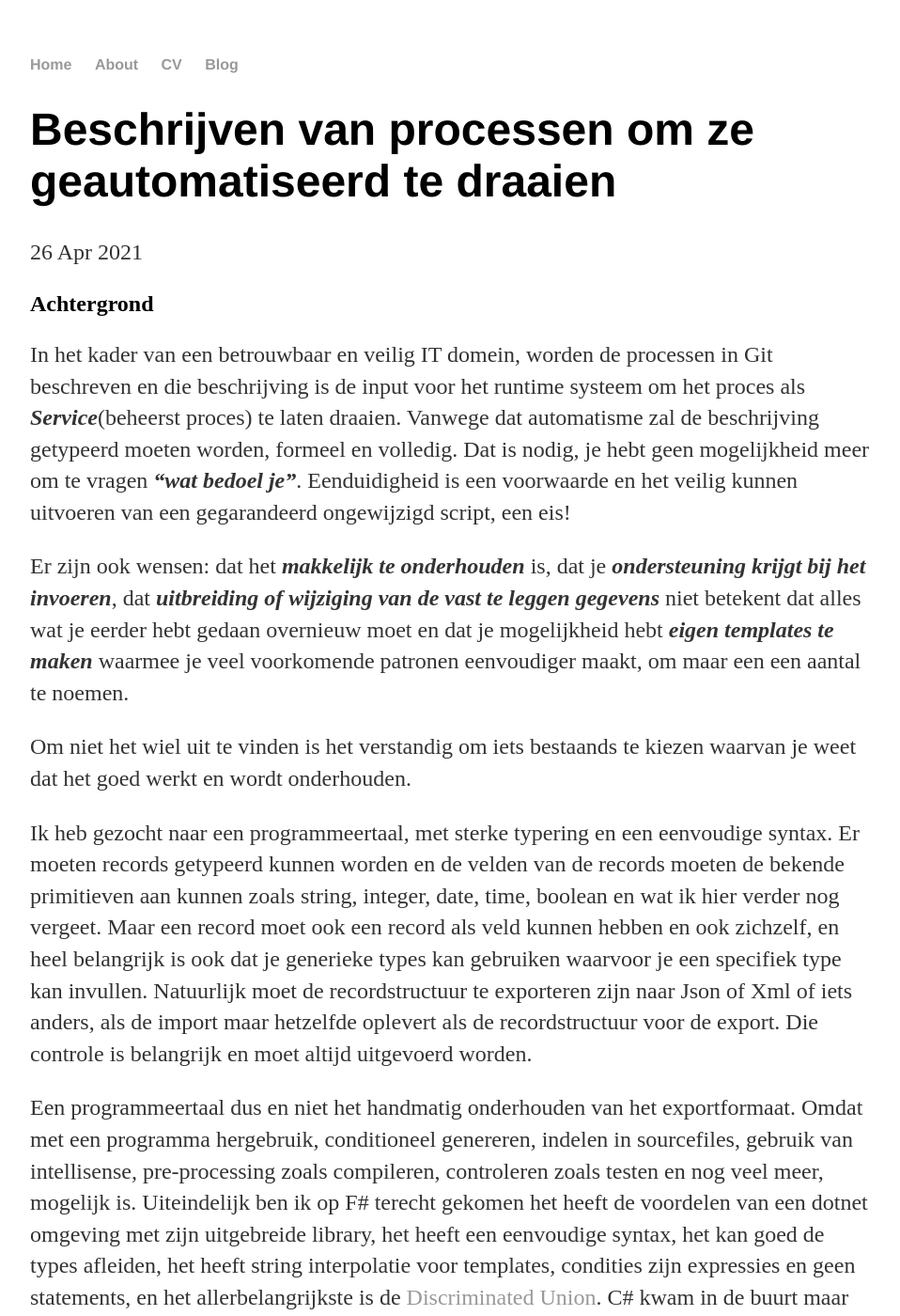
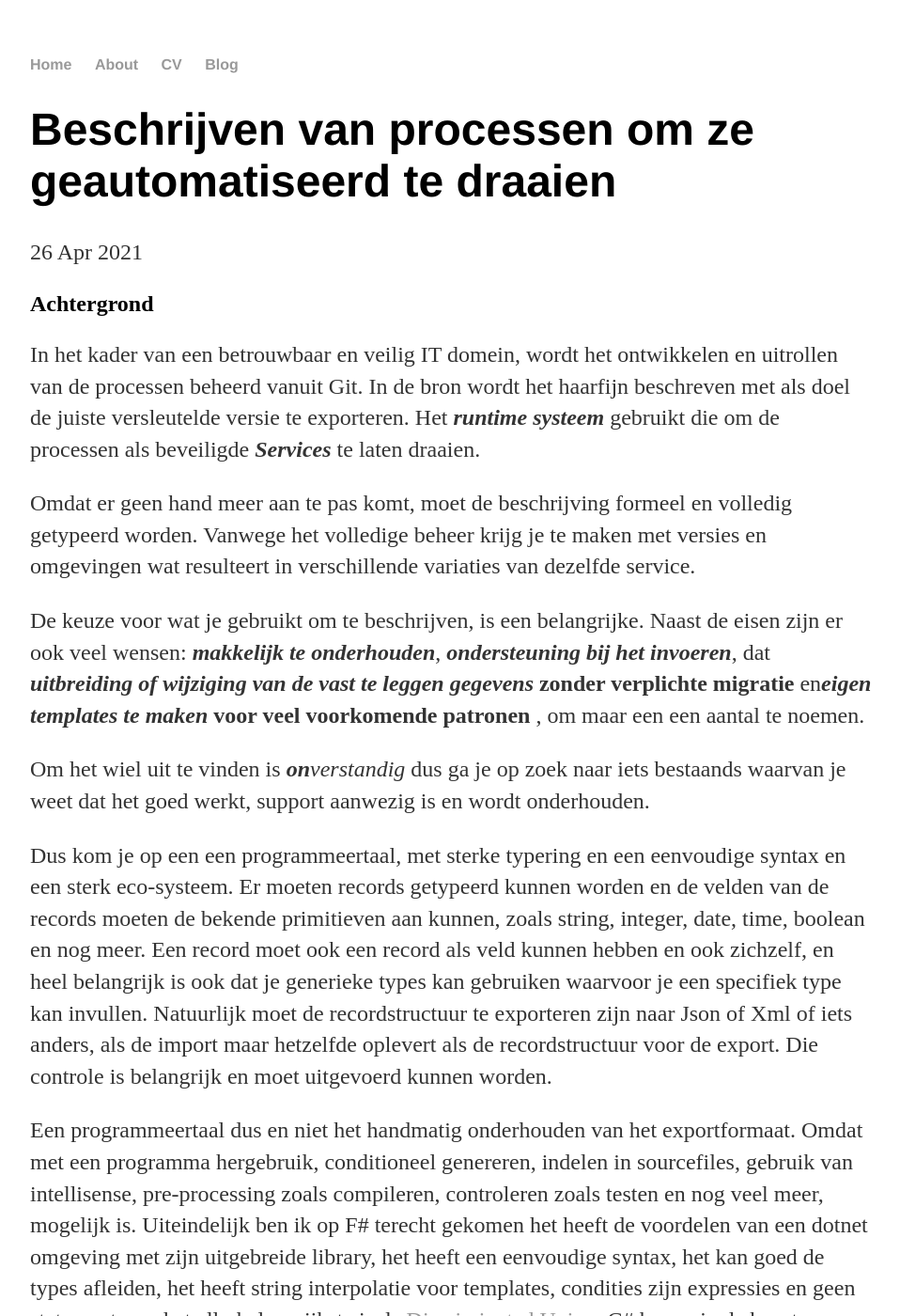
Before and after one commit to paedelm/paedelm.github.io, a Jekyll site: the page built from _posts/2021-04-26-processen beschrijven.md, in a window 1280 px wide and 1400 px high. Shown: the whole window at 94% size, without its empty margins (160-1118 px from the left). Built offline with Jekyll 4.4.1, drawn with Linux system fonts in a browser that asks for light colours; some of the changed text lies outside the part shown.

Commit message:
iets duidelijker gemaakt

```diff
--- a/_posts/2021-04-26-processen beschrijven.md
+++ b/_posts/2021-04-26-processen beschrijven.md
@@ -6,19 +6,25 @@ date: 2021-04-26
 
 ## Achtergrond
 
- In het kader van een betrouwbaar en veilig IT domein, worden de processen in Git beschreven en die beschrijving is de input voor het runtime systeem om het proces als **_Service_**(beheerst proces) te laten draaien. Vanwege dat automatisme zal de beschrijving getypeerd moeten worden, formeel en volledig. Dat is nodig, je hebt geen mogelijkheid meer om te vragen **_"wat bedoel je"_**. Eenduidigheid is een voorwaarde en het veilig kunnen uitvoeren van een gegarandeerd ongewijzigd script, een eis!
+ In het kader van een betrouwbaar en veilig IT domein, wordt het ontwikkelen en uitrollen van de processen beheerd vanuit Git. In de bron wordt het haarfijn beschreven met als doel de juiste versleutelde versie te exporteren. Het **_runtime systeem_** gebruikt die om de processen als beveiligde **_Services_** te laten draaien.
 
-   Er zijn ook wensen: dat het **_makkelijk te onderhouden_** is, dat je **_ondersteuning krijgt bij het invoeren_**, dat **_uitbreiding of wijziging van de vast te leggen gegevens_** niet betekent dat alles wat je eerder hebt gedaan overnieuw moet en dat je mogelijkheid hebt **_eigen templates te maken_** waarmee je veel voorkomende patronen eenvoudiger maakt, om maar een een aantal te noemen.
 
-  Om niet het wiel uit te vinden is het verstandig om iets bestaands te kiezen waarvan je weet dat het goed werkt en wordt onderhouden.
+ Omdat er geen hand meer aan te pas komt, moet de beschrijving formeel en volledig getypeerd worden. Vanwege het volledige beheer krijg je te maken met versies en omgevingen wat resulteert in verschillende variaties van dezelfde service.
 
- Ik heb gezocht naar een programmeertaal, met sterke typering en een eenvoudige syntax. Er moeten records getypeerd kunnen worden en de velden van de records moeten de bekende primitieven aan kunnen zoals string, integer, date, time, boolean en wat ik hier verder nog vergeet. Maar een record moet ook een record als veld kunnen hebben en ook zichzelf, en heel belangrijk is ook dat je generieke types kan gebruiken waarvoor je een specifiek type kan invullen. Natuurlijk moet de recordstructuur te exporteren zijn naar Json of Xml of iets anders, als de import maar hetzelfde oplevert als de recordstructuur voor de export. Die controle is belangrijk en moet altijd uitgevoerd worden.
+ De keuze voor wat je gebruikt om te beschrijven, is een belangrijke. Naast de eisen zijn er ook veel wensen:   **_makkelijk te onderhouden_**,  **_ondersteuning bij het invoeren_**, dat **_uitbreiding of wijziging van de vast te leggen gegevens_ zonder verplichte migratie** en**_eigen templates te maken_ voor veel voorkomende patronen** , om maar een een aantal te noemen.
 
-Een programmeertaal dus en niet het handmatig onderhouden van het exportformaat. Omdat met een programma hergebruik, conditioneel genereren, indelen in sourcefiles, gebruik van intellisense, pre-processing zoals compileren, controleren zoals testen en nog veel meer, mogelijk is. Uiteindelijk ben ik op F# terecht gekomen het heeft de voordelen van een dotnet omgeving met zijn uitgebreide library, het heeft een eenvoudige syntax, het kan goed de types afleiden, het heeft string interpolatie voor templates, condities zijn expressies en geen statements, en het allerbelangrijkste is de [Discriminated Union](https://fsharpforfunandprofit.com/posts/discriminated-unions/). C# kwam in de buurt maar heeft nog niet alles wat F# kan. Ik heb me alleen beperkt tot DotNet en daarbinnen gericht op sterk getypeerde talen met mogelijkheid tot reflectie.
+ Om het wiel uit te vinden is _**on**verstandig_ dus ga je op zoek naar iets bestaands waarvan je weet dat het goed werkt, support aanwezig is en wordt onderhouden.
+
+ Dus kom je op een een programmeertaal, met sterke typering en een eenvoudige syntax en een sterk eco-systeem. Er moeten records getypeerd kunnen worden en de velden van de records moeten de bekende primitieven aan kunnen, zoals string, integer, date, time, boolean en nog meer. Een record moet ook een record als veld kunnen hebben en ook zichzelf, en heel belangrijk is ook dat je generieke types kan gebruiken waarvoor je een specifiek type kan invullen. Natuurlijk moet de recordstructuur te exporteren zijn naar Json of Xml of iets anders, als de import maar hetzelfde oplevert als de recordstructuur voor de export. Die controle is belangrijk en moet uitgevoerd kunnen worden.
+
+Een programmeertaal dus en niet het handmatig onderhouden van het exportformaat. Omdat met een programma hergebruik, conditioneel genereren, indelen in sourcefiles, gebruik van intellisense, pre-processing zoals compileren, controleren zoals testen en nog veel meer, mogelijk is. Uiteindelijk ben ik op F# terecht gekomen het heeft de voordelen van een dotnet omgeving met zijn uitgebreide library, het heeft een eenvoudige syntax, het kan goed de types afleiden, het heeft string interpolatie voor templates, condities zijn expressies en geen statements, en het allerbelangrijkste is de [Discriminated Union](https://fsharpforfunandprofit.com/posts/discriminated-unions/). C# kwam in de buurt maar heeft (nog) niet alles wat F# kan. Ik heb me alleen beperkt tot DotNet en daarbinnen gericht op sterk getypeerde talen met mogelijkheid tot reflectie.
 
 ## Wat moet je beschrijven?
 
- Een service bestaat uit een programma flow, de main Step, die periodiek wordt gestart om zijn werk te doen. Zo'n flow is een recursieve structuur: de flow bestaat uit 1 of meerdere stappen en een stap is een flow of een Task. Zie de definitie in F#:
+ Je beschrijft de services die in het domein gaan draaien en de levensloop van aanpassingen in het domein waar versies van de service aan gekoppeld zijn.
+
+### De service
+  Een service bestaat uit een programma flow, de main Step, die periodiek wordt gestart om zijn werk te doen. Zo'n flow is een recursieve structuur: de flow bestaat uit 1 of meerdere stappen en een stap is een flow of een Task. Zie de definitie in F#:
  ~~~
 // type Program is hier terwille van de eenvoud niet gespecificeerd
  type Task = {
@@ -118,9 +124,22 @@ let Service name env =
     | _ -> None
 ~~~
 
-Ter verduidelijking: De source bedient alle mogelijke omgevingen het bevat een functie die als parameter de omgeving mee krijgt en die als resultaat het item voor de bewuste omgeving terug geeft.  Als het source systeem gaat genereren, dat doet het als het runt, worden jouw functies aangeroepen met de juiste versie voor de juiste omgeving, en dat is gebaseerd op het _change_ systeem waar iedere versie van een service is gekoppeld aan een _change_. En de levensloop van de _change_ van Development tot Productie loopt. Als de _change_ wisselt van omgeving moet er opnieuw gegenereerd worden. Je hebt dus de mogelijkheid variatie aan te brengen op basis van de omgeving, of zelfs geen service te exporteren. Dat heet een option, je geeft terug "**_Some Service_**" of "**_None_**"
+Ter verduidelijking: De source bedient alle mogelijke omgevingen het bevat een functie die als parameter de omgeving mee krijgt en die als resultaat het item voor de bewuste omgeving terug geeft.  Als het source systeem gaat genereren, dat doet het als het runt, worden jouw functies aangeroepen met de juiste versie voor de juiste omgeving, en dat is gebaseerd op het _change_ systeem, waar iedere versie van een service is gekoppeld aan een _change_. En de levensloop van de _change_ van Development tot Productie loopt. Als de _change_ wisselt van omgeving moet er opnieuw gegenereerd worden. Je hebt dus de mogelijkheid variatie aan te brengen op basis van de omgeving, of zelfs geen service te exporteren. Dat heet een option, je geeft terug "**_Some Service_**" of "**_None_**"
 
  Als eerste wordt hier het pythonScript aangemaakt. Het bestaat uit environment variabelen en een python source die ingelezen wordt vanuit een file. Er wordt van het zo ontstane python script een Task aangemaakt met een Program van het type ExternScript met als runner python waaraan ons script doorgegeven. Dit Program wordt gebruikt in ons Process en dat wordt alleen gegenereerd als we in DEVL of TEST omgeving zitten. In de overige omgevingen wordt **_None_** geproduceerd.
+
+### _Changes_
+
+   Bij iedere functionele wijziging wordt een _change_ aangemaakt. Als een service geraakt wordt door die _change_, wordt er een nieuwe versie van gemaakt en gekoppeld aan de _change_, ontstaat een nieuwe service dan wordt dat versie 1, en wordt een service overbodig dan komt er toch een nieuwe versie maar die geeft een **_None_** terug (zie boven).
+
+   Er zijn wat controles nodig, verschillende versies van een service mogen niet naar dezelfde _change_ verwijzen en iedere versies is gekoppeld aan een bestaande _change_ maar die controles worden automatisch en zelfs deels door de compiler en de Ide uitgevoerd.
+
+   Door de _change_ van omgeving te laten veranderen worden automatisch de juiste versies van de services voor hun omgevingen gegenereerd. Die omgevingen hebben een volgorde, bijvoorbeeld OTAP, van Ontwikkeling via Test, Acceptatie naar Productie. Daar is ook een regel dat de nieuwste versie begint bij O. Er mag geen nieuwere versie in een omgeving verder in de lijst staan. Als voorbeeld: **_niet_** toegestaan "versie 3 in P terwijl versie 2 in A staat".
+
+   Als een _change_ uiteindelijk in **_Productie_** komt, kunnen oude versies verwijderd worden, ze worden nooit meer in een export meegenomen. Je wordt niet gedwongen maar het is wel verstandig om ze te verwijderen om zoek resultaten op je source tree niet te vertroebelen met resultaten uit files die er niet toedoen.
+
+   Een _change_ hoeft niet altijd voorwaarts te gaan, je wilt soms terug bij problemen. Als van A naar P geen feest is, kan je de situatie redden door van P naar A te gaan.
+
 
 ## Waar is rekening mee gehouden bij het kiezen van het beschrijvings systeem?
 
```
